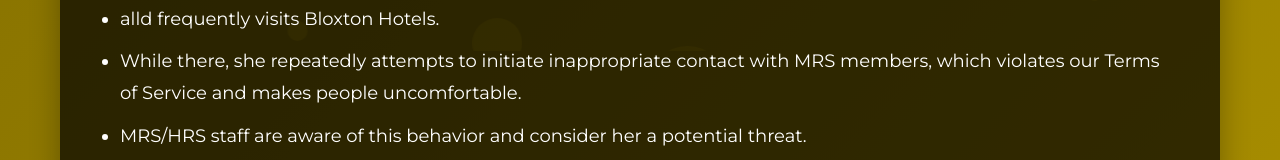
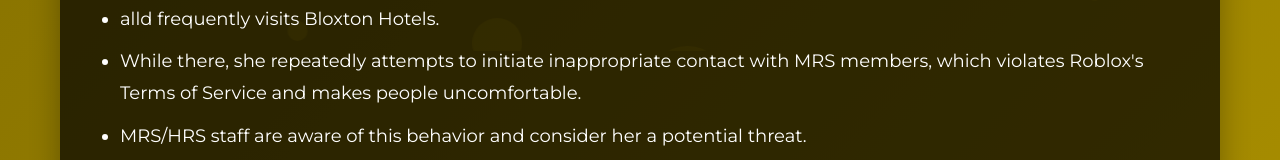
Before and after one commit to yaziriscool/yellow, a plain HTML site: page evidence.html in a window 1280 px wide. Shown: the part 749-909 px from the top of the page. Drawn offline with Linux system fonts and the light colour scheme.

Commit message:
Update evidence.html

```diff
--- a/evidence.html
+++ b/evidence.html
@@ -451,7 +451,7 @@
                     <h3 class="section-title">Background on user alld</h3>
                     <ul>
                         <li>alld frequently visits Bloxton Hotels.</li>
-                        <li>While there, she repeatedly attempts to initiate inappropriate contact with MRS members, which violates our Terms of Service and makes people uncomfortable.</li>
+                        <li>While there, she repeatedly attempts to initiate inappropriate contact with MRS members, which violates Roblox's Terms of Service and makes people uncomfortable.</li>
                         <li>MRS/HRS staff are aware of this behavior and consider her a potential threat.</li>
                         <li>She has posted disturbing messages—such as "I made homemade gore"—which imply possible illegal activity.</li>
                         <li>Several individuals, including myself, have expressed discomfort due to her actions.</li>
```
